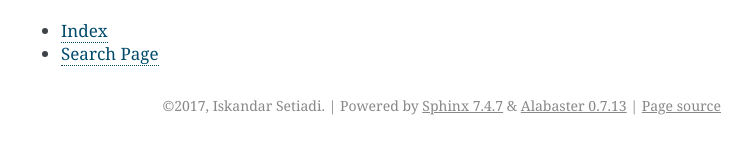
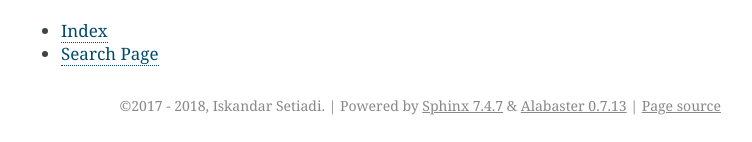
Before and after one commit to freedomofkeima/messenger-maid-chan, a Sphinx documentation site: the page built from docs/index.rst, in a window 1280 px wide. Shown: the part 1912-2054 px from the top of the page, without its empty margins (389-1141 px from the left). Built offline with Sphinx 7.4.7, drawn with Linux system fonts in a browser that asks for light colours; some of the changed lines change nothing that is shown.

Commit message:
Update docs

```diff
--- a/docs/conf.py
+++ b/docs/conf.py
@@ -53,7 +53,7 @@ master_doc = 'index'
 
 # General information about the project.
 project = u'Maid-chan Messenger Bot'
-copyright = u'2017, Iskandar Setiadi'
+copyright = u'2017 - 2018, Iskandar Setiadi'
 author = u'Iskandar Setiadi'
 
 # The version info for the project you're documenting, acts as replacement for
@@ -61,9 +61,9 @@ author = u'Iskandar Setiadi'
 # built documents.
 #
 # The short X.Y version.
-version = u'0.1'
+version = u'0.2'
 # The full version, including alpha/beta/rc tags.
-release = u'0.1'
+release = u'0.2'
 
 # The language for content autogenerated by Sphinx. Refer to documentation
 # for a list of supported languages.
```
